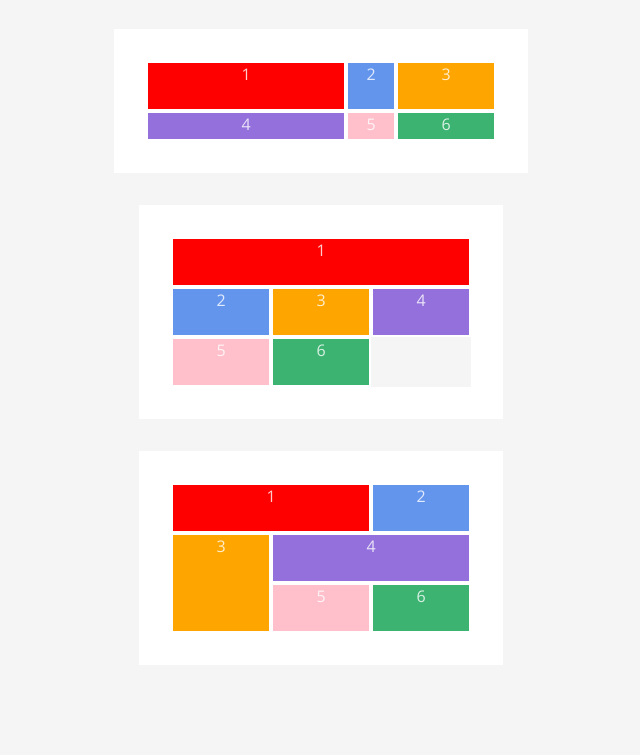
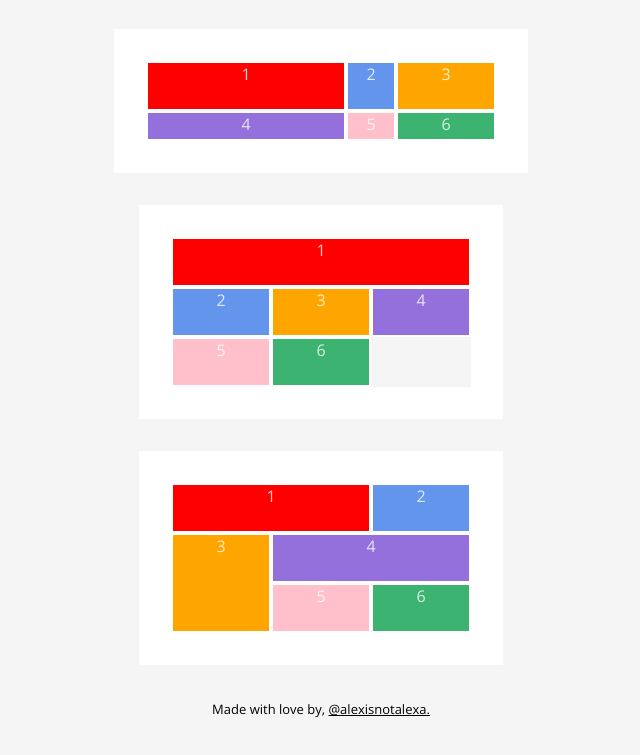
Before and after one commit to alexisnotalexa/css-grid-flexbox, a plain HTML site: page index.html in a window 1280 px wide. Shown: the part 475-1230 px from the top of the page, without its empty margins (319-959 px from the left). Before the commit the page ends 1204 px from the top, so only its background shows below. Drawn offline with nearby package versions, Linux system fonts and the light colour scheme.

Commit message:
added footer

```diff
--- a/index.html
+++ b/index.html
@@ -47,6 +47,9 @@
      <div class="pink element">5</div>
      <div class="green element">6</div>
    </div>
+   <footer>
+     <span>Made with love by, <a href="https://github.com/alexisnotalexa">@alexisnotalexa.</a></span>
+   </footer>
   </div>
 </body>
 </html>
```
